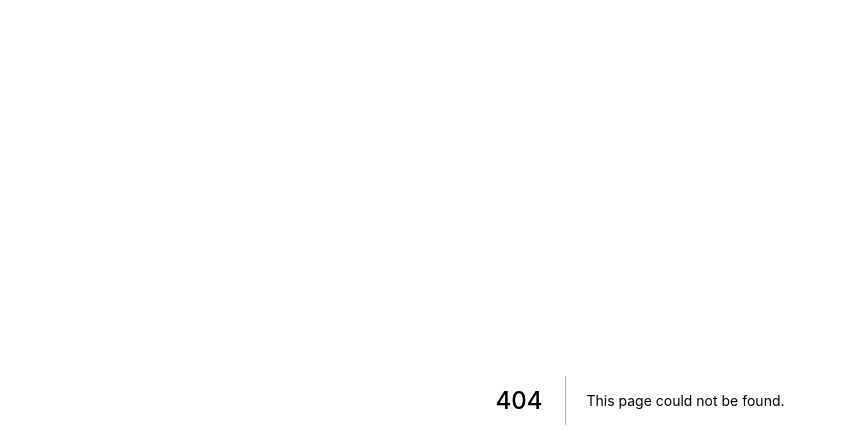
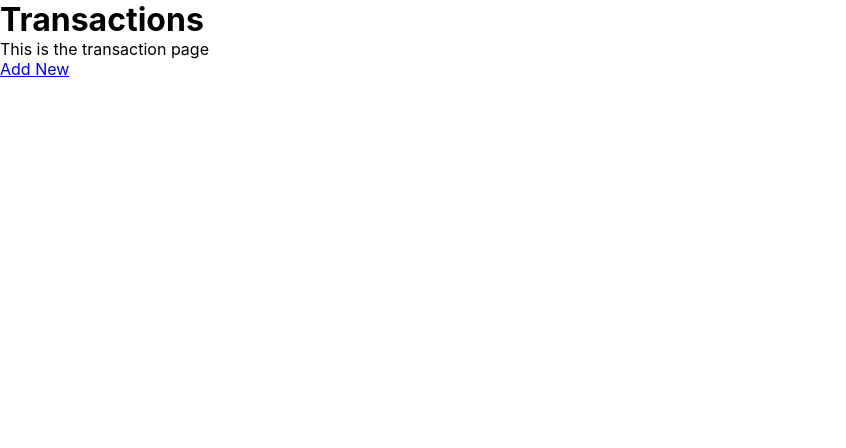
Before and after one commit to wayn3r/personal-account-web-app, a Next.js app: page /transaction in a window 1280 px wide. Before the commit this address had no page. Shown: the top 448 px of the page, without its empty margins (0-846 px from the left). Built offline with nearby package versions, Linux system fonts and the light colour scheme.

Commit message:
feat(transaction): add transaction page

```diff
--- a/src/pages/index.tsx
+++ b/src/pages/index.tsx
@@ -6,7 +6,7 @@ const Home: NextPage = () => {
   return (
     <AppLayout title="Home" description="This is the home page">
       <Link href="/">Home Page</Link>
-      <Link href="/transaction/new">Add Transaction</Link>
+      <Link href="/transaction">Transactions</Link>
     </AppLayout>
   )
 }
--- /dev/null
+++ b/src/pages/transaction/index.tsx
@@ -0,0 +1,14 @@
+import Link from 'next/link'
+import { AppLayout } from 'modules/layout/components/app-layout'
+
+function TransactionPage() {
+  return (
+    <AppLayout title="Transaction" description="Personal Transaction">
+      <h1>Transactions</h1>
+      <p>This is the transaction page</p>
+      <Link href="/transaction/new">Add New</Link>
+    </AppLayout>
+  )
+}
+
+export default TransactionPage
```
Also changed, not shown: src/pages/transaction/new.tsx (+8 -1 lines).
